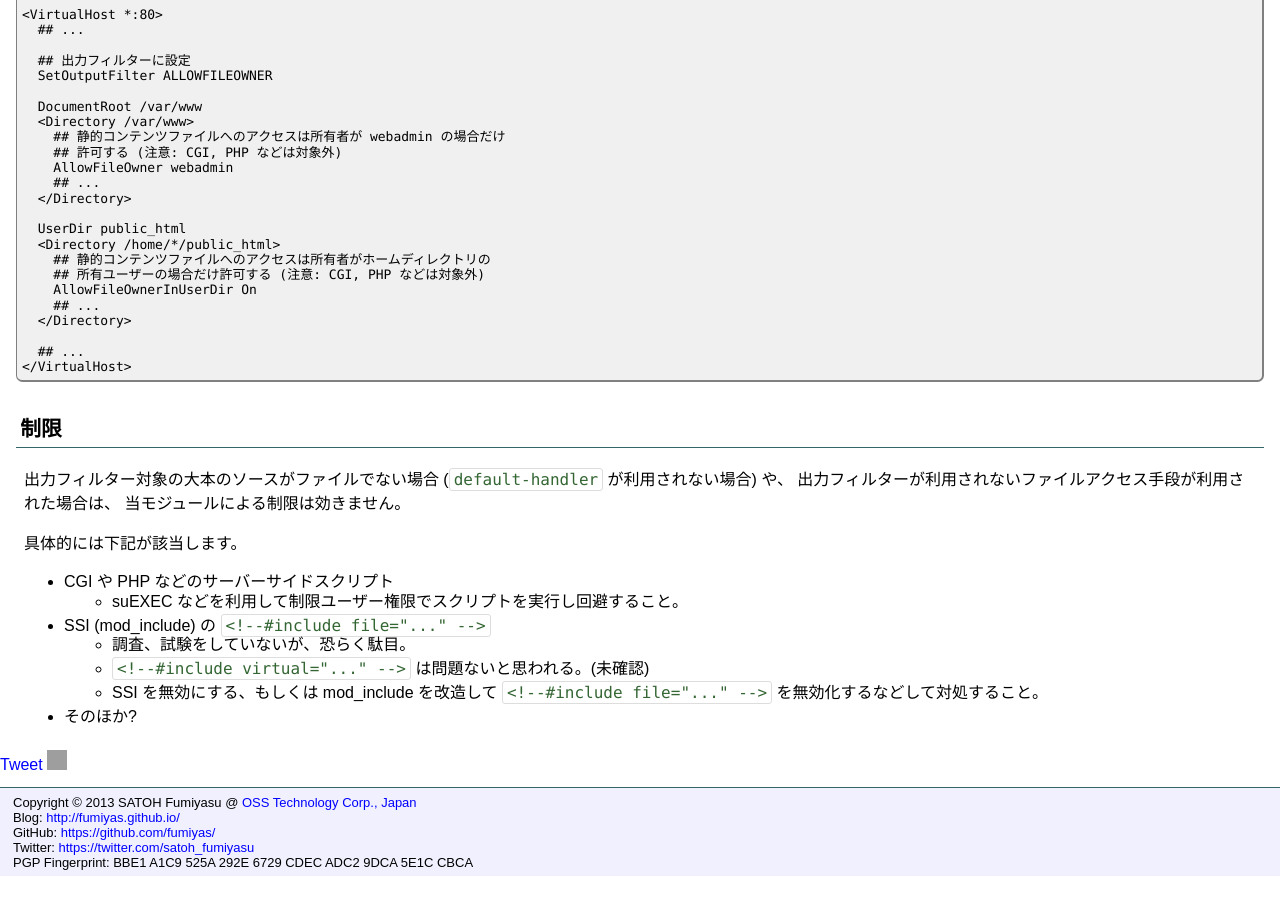
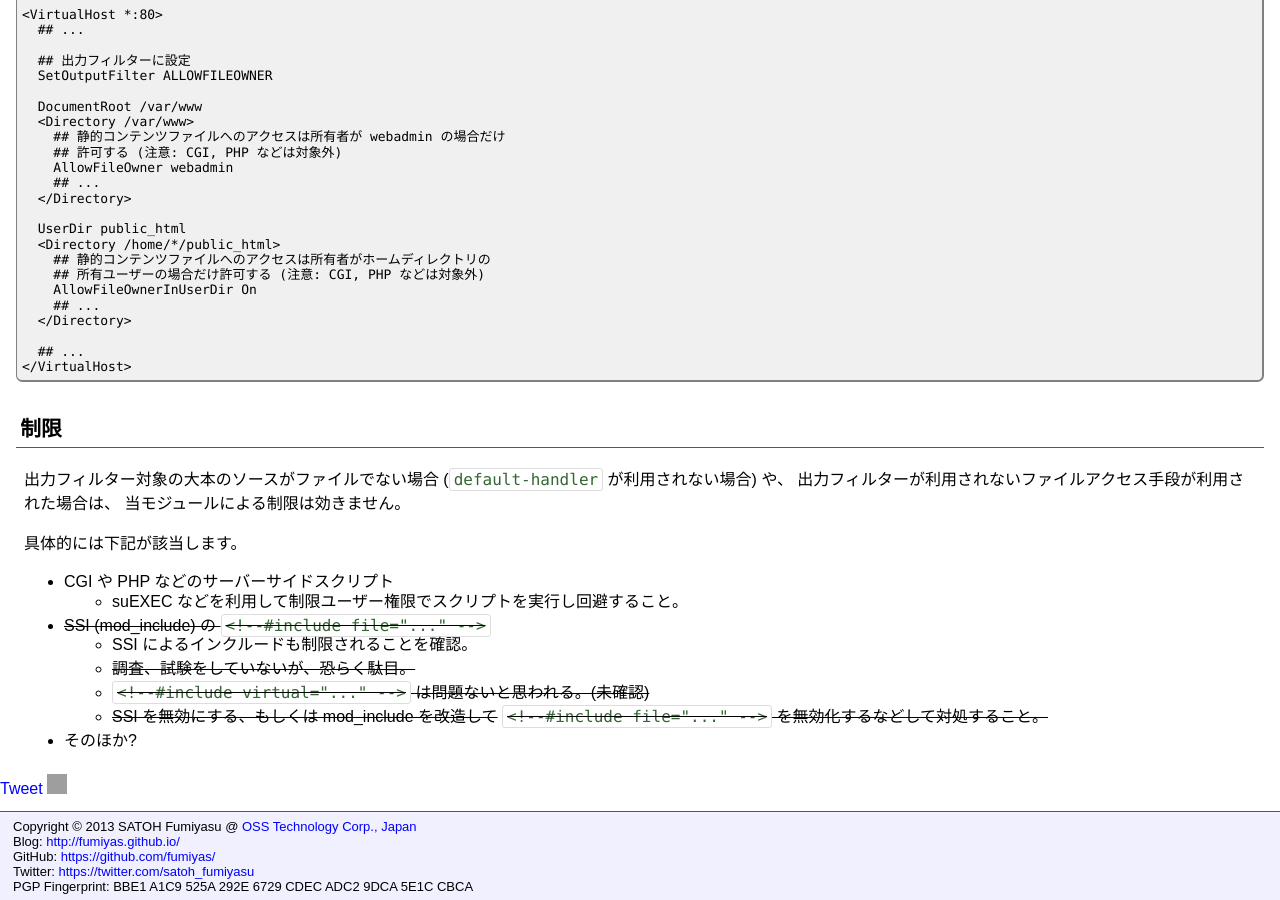
Before and after one commit to fumiyas/fumiyas.github.io, a Jekyll site: the page built from apache/mod-allowfileowner.md, in a window 1280 px wide and 900 px high, scrolled down 1209 px. Built offline with Jekyll 4.4.1, drawn with Linux system fonts in a browser that asks for light colours; Markdown is read by kramdown in place of the engine named in the settings; comment, search, counter and statistics services are not loaded; before the commit the page ends 2085 px from its top, so only the background shows below that; grey boxes are pictures that could not be loaded.

Commit message:
mod_allowfileowner affects mod_include correctly!

```diff
--- a/apache/mod-allowfileowner.md
+++ b/apache/mod-allowfileowner.md
@@ -106,9 +106,10 @@ LoadModule allowfileowner_module modules/mod_allowfileowner.so
 
   * CGI や PHP などのサーバーサイドスクリプト
     * suEXEC などを利用して制限ユーザー権限でスクリプトを実行し回避すること。
-  * SSI (mod_include) の `<!--#include file="..." -->`
-    * 調査、試験をしていないが、恐らく駄目。
-    * `<!--#include virtual="..." -->` は問題ないと思われる。(未確認)
-    * SSI を無効にする、もしくは mod_include を改造して
-      `<!--#include file="..." -->` を無効化するなどして対処すること。
+  * <del>SSI (mod_include) の `<!--#include file="..." -->`</del>
+    * SSI によるインクルードも制限されることを確認。
+    * <del>調査、試験をしていないが、恐らく駄目。</del>
+    * <del>`<!--#include virtual="..." -->` は問題ないと思われる。(未確認)</del>
+    * <del>SSI を無効にする、もしくは mod_include を改造して</del>
+      <del>`<!--#include file="..." -->` を無効化するなどして対処すること。</del>
   * そのほか?
```
